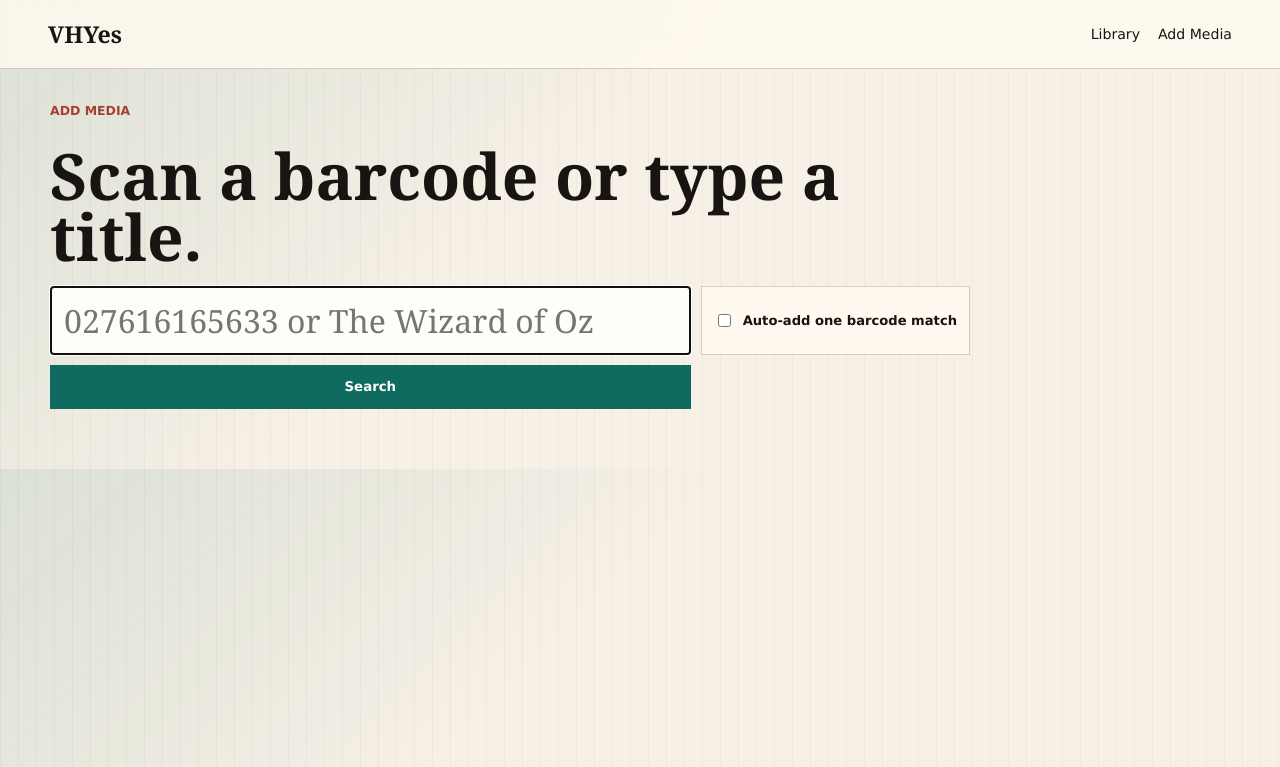
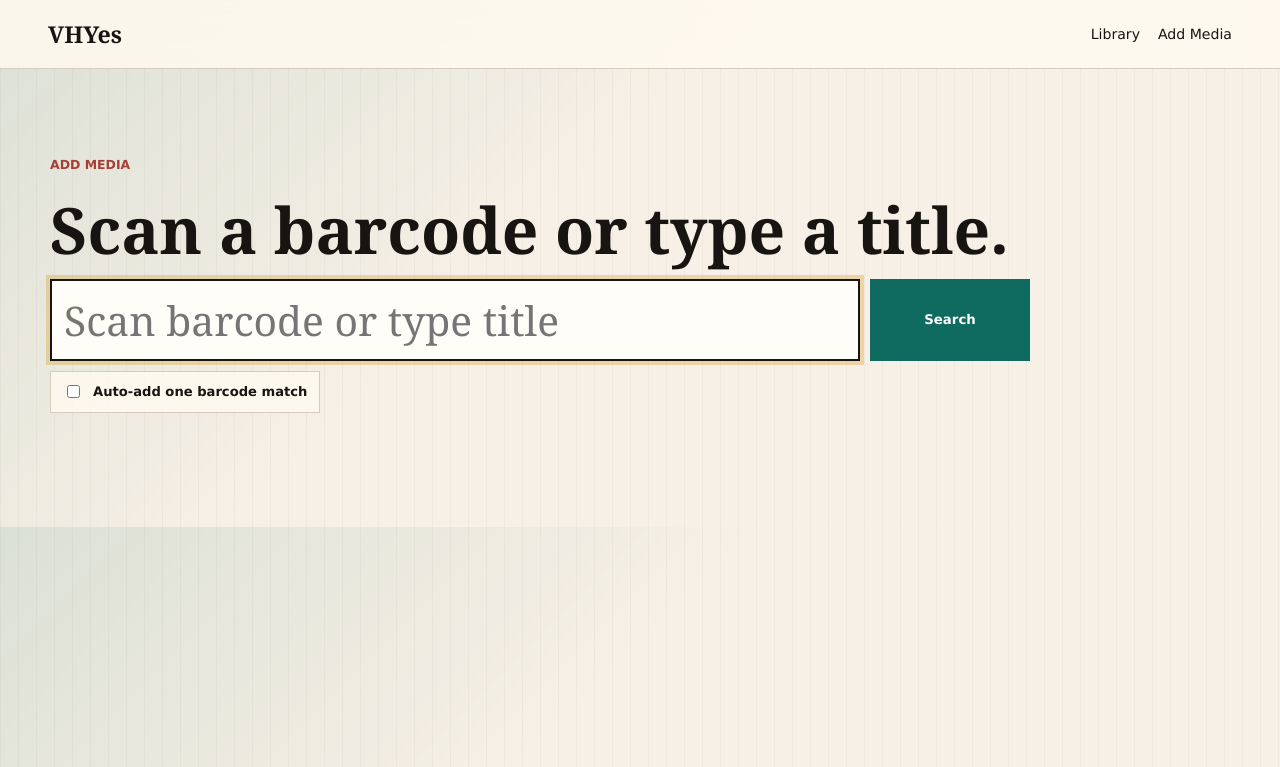
Before and after one commit to ChiBulva/VHYes, a Flask app: page /add in a window 1280 px wide. Shown: the top 767 px of the page. Run offline with Flask 3, Linux system fonts and the light colour scheme; data comes from the database, SQL or seed files in the repository.

Commit message:
Improve scanner add page interactions

```diff
--- a/vhyes/static/styles.css
+++ b/vhyes/static/styles.css
@@ -9,7 +9,9 @@
     --accent-strong: #0a4f46;
     --gold: #c78f2d;
     --red: #a64035;
+    --focus: #d7a52f;
 }
+
 
 * {
     box-sizing: border-box;
@@ -319,37 +321,86 @@ label {
 }
 
 
+.danger-zone {
+    margin-top: 26px;
+    padding-top: 18px;
+    border-top: 1px solid var(--line);
+}
+
+.button.danger {
+    border-color: var(--red);
+    color: var(--red);
+    background: transparent;
+}
+
+.button.danger:hover {
+    background: var(--red);
+    color: white;
+}
+
+
 .scan-stage {
-    min-height: 38vh;
+    min-height: 34vh;
     display: grid;
     align-content: center;
     gap: 18px;
+    padding-block: clamp(20px, 5vw, 54px);
 }
 
 .scan-stage h1 {
-    max-width: 940px;
+    max-width: 980px;
 }
 
 .scan-box {
     display: grid;
-    grid-template-columns: minmax(0, 1fr) auto;
+    grid-template-columns: minmax(0, 1fr) 160px;
     gap: 10px;
-    max-width: 920px;
+    align-items: stretch;
+    max-width: 980px;
 }
 
-.scan-box input {
-    min-height: 64px;
-    font-size: clamp(1.2rem, 3vw, 2rem);
+.scan-box input[data-scan-input] {
+    grid-column: 1 / 2;
+    min-height: 68px;
     border: 2px solid var(--ink);
     background: #fffdf7;
+    font-size: clamp(1.35rem, 3.6vw, 2.55rem);
+    line-height: 1;
+}
+
+.scan-box input[data-scan-input]:focus {
+    outline: 4px solid rgba(215, 165, 47, 0.36);
+    outline-offset: 0;
 }
 
 .scan-box .button {
-    min-width: 132px;
+    grid-column: 2 / 3;
+    grid-row: 1 / 2;
+    min-height: 68px;
+}
+
+.toggle-line {
+    grid-column: 1 / -1;
+    display: inline-flex;
+    align-items: center;
+    justify-self: start;
+    gap: 10px;
+    min-height: 42px;
+    color: var(--ink);
+    background: rgba(255, 250, 240, 0.82);
+    border: 1px solid var(--line);
+    padding: 0 12px;
+    white-space: nowrap;
+}
+
+.toggle-line input {
+    width: auto;
+    min-height: auto;
+    accent-color: var(--accent);
 }
 
 .results-section {
-    margin-top: 12px;
+    margin-top: 8px;
 }
 
 .result-count {
@@ -361,7 +412,7 @@ label {
 
 .result-grid {
     display: grid;
-    grid-template-columns: repeat(auto-fill, minmax(280px, 1fr));
+    grid-template-columns: repeat(auto-fill, minmax(320px, 1fr));
     gap: 16px;
 }
 
@@ -388,8 +439,8 @@ label {
 
 .result-body h2 {
     margin: 0;
-    font-size: 1.35rem;
-    line-height: 1.05;
+    font-size: 1.32rem;
+    line-height: 1.08;
 }
 
 .result-body p {
@@ -403,53 +454,6 @@ label {
     -webkit-box-orient: vertical;
     -webkit-line-clamp: 3;
     line-height: 1.35;
-}
-
-@media (max-width: 620px) {
-    .scan-box,
-    .result-card {
-        grid-template-columns: 1fr;
-    }
-
-    .result-poster {
-        width: 100%;
-    }
-}
-
-
-.danger-zone {
-    margin-top: 26px;
-    padding-top: 18px;
-    border-top: 1px solid var(--line);
-}
-
-.button.danger {
-    border-color: var(--red);
-    color: var(--red);
-    background: transparent;
-}
-
-.button.danger:hover {
-    background: var(--red);
-    color: white;
-}
-
-
-.toggle-line {
-    display: flex;
-    align-items: center;
-    gap: 9px;
-    min-height: 44px;
-    color: var(--ink);
-    background: rgba(255, 250, 240, 0.9);
-    border: 1px solid var(--line);
-    padding: 0 12px;
-    white-space: nowrap;
-}
-
-.toggle-line input {
-    width: auto;
-    min-height: auto;
 }
 
 .image-options {
@@ -469,3 +473,25 @@ label {
 .image-options label {
     margin-top: 10px;
 }
+
+@media (max-width: 720px) {
+    .scan-box {
+        grid-template-columns: 1fr;
+    }
+
+    .scan-box input[data-scan-input],
+    .scan-box .button,
+    .toggle-line {
+        grid-column: 1 / -1;
+        grid-row: auto;
+    }
+
+    .result-grid,
+    .result-card {
+        grid-template-columns: 1fr;
+    }
+
+    .result-poster {
+        width: 100%;
+    }
+}
--- a/vhyes/templates/add.html
+++ b/vhyes/templates/add.html
@@ -3,15 +3,15 @@
 {% block title %}Add Media - VHYes{% endblock %}
 
 {% block content %}
-<section class="scan-stage">
+<section class="scan-stage" data-scanner-stage>
     <p class="eyebrow">Add media</p>
     <h1>Scan a barcode or type a title.</h1>
-    <form class="scan-box" method="post" autocomplete="off">
+    <form class="scan-box" method="post" autocomplete="off" data-scan-form>
         <input type="hidden" name="search_action" value="1">
-        <input name="query" value="{{ query }}" placeholder="027616165633 or The Wizard of Oz" inputmode="search" autofocus>
+        <input id="scan-query" name="query" value="{{ query }}" placeholder="Scan barcode or type title" inputmode="search" autofocus data-scan-input>
         <label class="toggle-line">
-            <input type="checkbox" name="auto_add_single" value="1" {% if auto_add_single %}checked{% endif %}>
-            Auto-add one barcode match
+            <input id="auto-add-single" type="checkbox" name="auto_add_single" value="1" {% if auto_add_single %}checked{% endif %} data-auto-add-toggle>
+            <span>Auto-add one barcode match</span>
         </label>
         <button class="button primary" type="submit">Search</button>
     </form>
@@ -73,4 +73,37 @@
         </div>
     </section>
 {% endif %}
+
+<script>
+(function () {
+    const input = document.querySelector('[data-scan-input]');
+    const toggle = document.querySelector('[data-auto-add-toggle]');
+    const form = document.querySelector('[data-scan-form]');
+    const storageKey = 'vhyes.autoAddSingleBarcode';
+
+    if (toggle) {
+        const savedValue = window.localStorage.getItem(storageKey);
+        if (savedValue !== null) {
+            toggle.checked = savedValue === 'true';
+        }
+
+        toggle.addEventListener('change', function () {
+            window.localStorage.setItem(storageKey, toggle.checked ? 'true' : 'false');
+        });
+    }
+
+    if (form && toggle) {
+        form.addEventListener('submit', function () {
+            window.localStorage.setItem(storageKey, toggle.checked ? 'true' : 'false');
+        });
+    }
+
+    if (input) {
+        window.setTimeout(function () {
+            input.focus({ preventScroll: true });
+            input.select();
+        }, 50);
+    }
+})();
+</script>
 {% endblock %}
```
